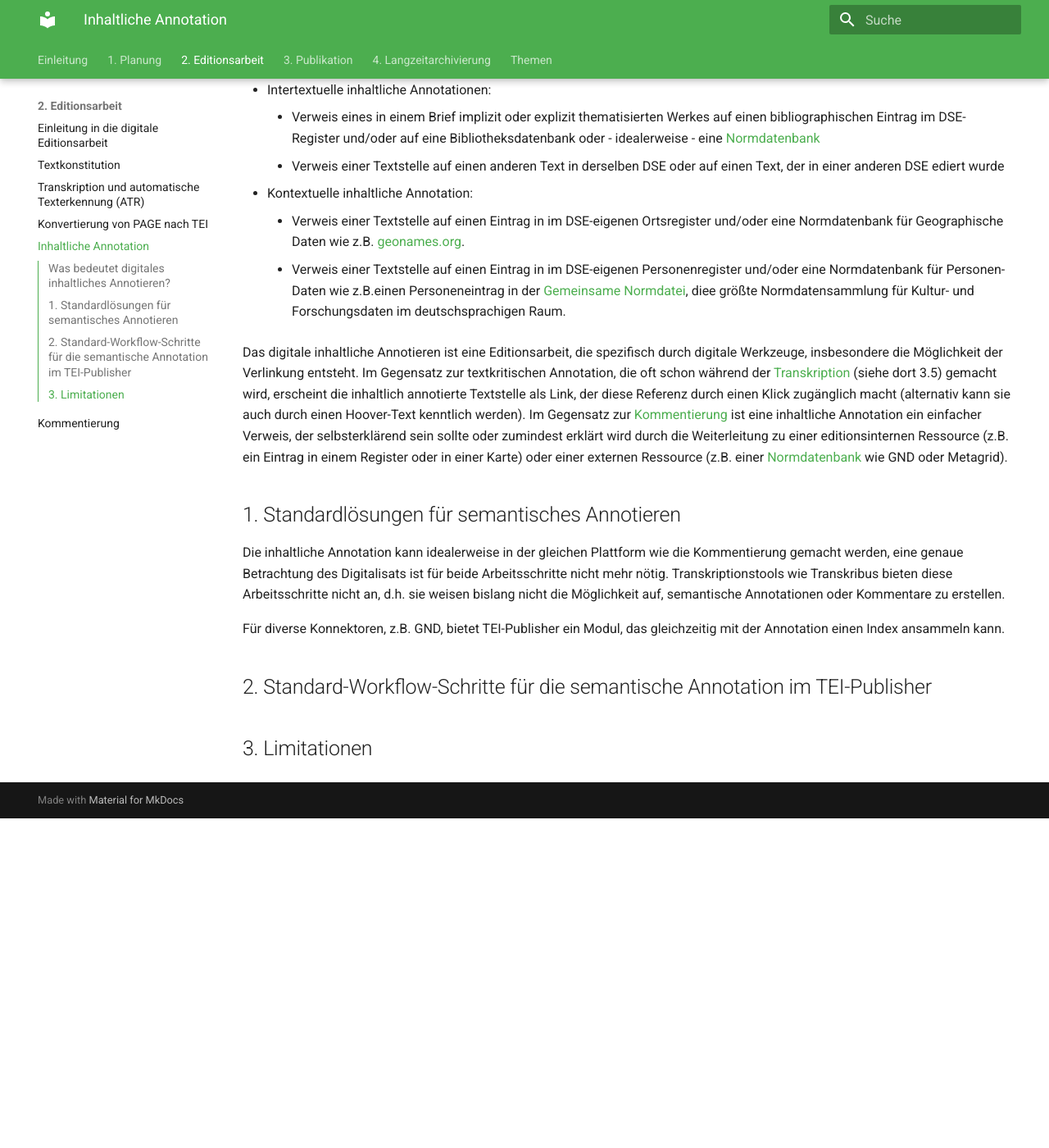
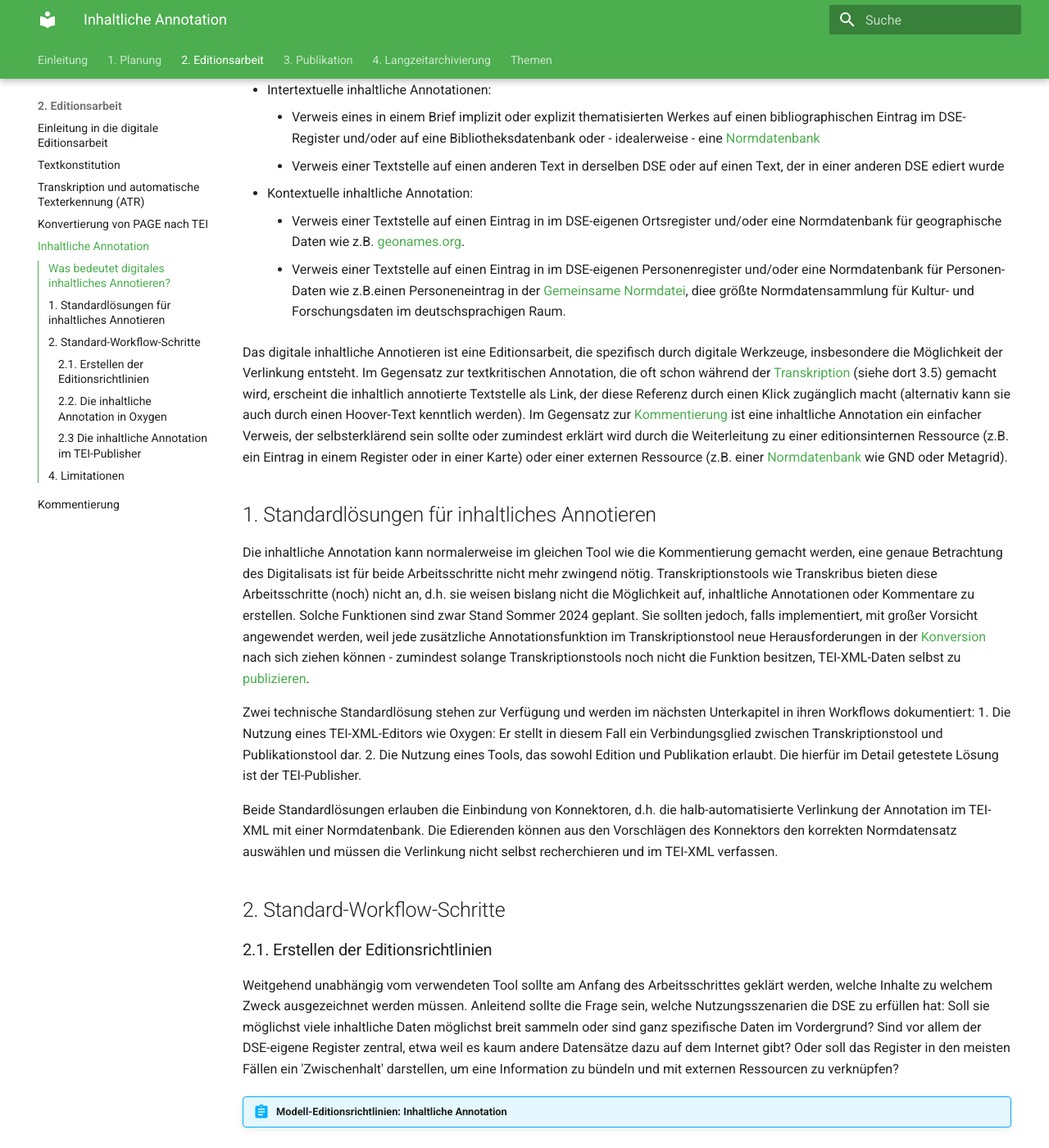
Before and after one commit to zde-uzh/proto4diged-handbook, an MkDocs documentation site: the page built from docs/2_Editionsarbeit/05_semantic_annotation.md, in a window 1280 px wide and 1400 px high, scrolled down 425 px. Shown: the whole window at 82% size. Built offline with MkDocs 1.6.1 and Material for MkDocs 9.7.7, drawn with Linux system fonts in a browser that asks for light colours; before the commit the page ends 1423 px from its top, so only the background shows below that; some of the changed text lies outside the part shown.

Commit message:
Sicherungskopie

```diff
--- a/docs/2_Editionsarbeit/05_semantic_annotation.md
+++ b/docs/2_Editionsarbeit/05_semantic_annotation.md
@@ -14,17 +14,33 @@ Beispiele:
     - Verweis einer Textstelle auf einen anderen Text in derselben DSE oder auf einen Text, der in einer anderen DSE ediert wurde
 
 - Kontextuelle inhaltliche Annotation:
-    - Verweis einer Textstelle auf einen Eintrag in im DSE-eigenen Ortsregister und/oder eine Normdatenbank für Geographische Daten wie z.B. [geonames.org](geonames.org).
+    - Verweis einer Textstelle auf einen Eintrag in im DSE-eigenen Ortsregister und/oder eine Normdatenbank für geographische Daten wie z.B. [geonames.org](geonames.org).
      - Verweis einer Textstelle auf einen Eintrag in im DSE-eigenen Personenregister und/oder eine Normdatenbank für Personen-Daten wie z.B.einen Personeneintrag in der [Gemeinsame Normdatei](https://gnd.network/Webs/gnd/DE/Home/home_node.html), diee größte Normdatensammlung für Kultur- und Forschungsdaten im deutschsprachigen Raum.
 
 
 Das digitale inhaltliche Annotieren ist eine Editionsarbeit, die spezifisch durch digitale Werkzeuge, insbesondere die Möglichkeit der Verlinkung entsteht. Im Gegensatz  zur textkritischen Annotation, die oft schon während der [Transkription](03_Transkription.md) (siehe dort 3.5) gemacht wird, erscheint die inhaltlich annotierte Textstelle als Link, der diese Referenz durch einen Klick zugänglich macht (alternativ kann sie auch durch einen Hoover-Text kenntlich werden). Im Gegensatz zur [Kommentierung](06_commenting.md) ist eine inhaltliche Annotation ein einfacher Verweis, der selbsterklärend sein sollte oder zumindest erklärt wird durch die Weiterleitung zu einer editionsinternen Ressource (z.B. ein Eintrag in einem Register oder in einer Karte) oder einer externen Ressource (z.B. einer [Normdatenbank](Themen/authority.md) wie GND oder Metagrid).
 
-## 1. Standardlösungen für semantisches Annotieren
-Die inhaltliche Annotation kann idealerweise in der gleichen Plattform wie die Kommentierung gemacht werden, eine genaue Betrachtung des Digitalisats ist für beide Arbeitsschritte nicht mehr nötig. Transkriptionstools wie Transkribus bieten diese Arbeitsschritte nicht an, d.h. sie weisen bislang nicht die Möglichkeit auf, semantische Annotationen oder Kommentare zu erstellen.
+## 1. Standardlösungen für inhaltliches Annotieren
+Die inhaltliche Annotation kann normalerweise im gleichen Tool wie die Kommentierung gemacht werden, eine genaue Betrachtung des Digitalisats ist für beide Arbeitsschritte nicht mehr zwingend nötig. Transkriptionstools wie Transkribus bieten diese Arbeitsschritte (noch) nicht an, d.h. sie weisen bislang nicht die Möglichkeit auf, inhaltliche Annotationen oder Kommentare zu erstellen. Solche Funktionen sind zwar Stand Sommer 2024 geplant. Sie sollten jedoch, falls implementiert, mit großer Vorsicht angewendet werden, weil jede zusätzliche Annotationsfunktion im Transkriptionstool neue Herausforderungen in der [Konversion](04_converting.md) nach sich ziehen können - zumindest solange Transkriptionstools noch nicht die Funktion besitzen, TEI-XML-Daten selbst zu [publizieren](docs/3_Publikation/01_introduction_publication.md).
 
-Für diverse Konnektoren, z.B. GND, bietet TEI-Publisher ein Modul, das gleichzeitig mit der Annotation einen Index ansammeln kann.
+Zwei technische Standardlösung stehen zur Verfügung und werden im nächsten Unterkapitel in ihren Workflows dokumentiert:
+1. Die Nutzung eines TEI-XML-Editors wie Oxygen: Er stellt in diesem Fall ein Verbindungsglied zwischen Transkriptionstool und Publikationstool dar.
+2. Die Nutzung eines Tools, das sowohl Edition und Publikation erlaubt. Die hierfür im Detail getestete Lösung ist der TEI-Publisher.
 
-## 2. Standard-Workflow-Schritte für die semantische Annotation im TEI-Publisher
+Beide Standardlösungen erlauben die Einbindung von Konnektoren, d.h. die halb-automatisierte Verlinkung der Annotation im TEI-XML mit einer Normdatenbank. Die Edierenden können aus den Vorschlägen des Konnektors den korrekten Normdatensatz auswählen und müssen die Verlinkung nicht selbst recherchieren und im TEI-XML verfassen.
 
-## 3. Limitationen
+## 2. Standard-Workflow-Schritte
+
+### 2.1. Erstellen der Editionsrichtlinien
+Weitgehend unabhängig vom verwendeten Tool sollte am Anfang des Arbeitsschrittes geklärt werden, welche Inhalte zu welchem Zweck ausgezeichnet werden müssen. Anleitend sollte die Frage sein, welche Nutzungsszenarien die DSE zu erfüllen hat: Soll sie möglichst viele inhaltliche Daten möglichst breit sammeln oder sind ganz spezifische Daten im Vordergrund? Sind vor allem der DSE-eigene Register zentral, etwa weil es kaum andere Datensätze dazu auf dem Internet gibt? Oder soll das Register in den meisten Fällen ein 'Zwischenhalt' darstellen, um eine Information zu bündeln und mit externen Ressourcen zu verknüpfen?
+
+
+!!! abstract "Modell-Editionsrichtlinien: Inhaltliche Annotation"
+
+### 2.2. Die inhaltliche Annotation in Oxygen
+
+Nach dem Import der TEI-XML-Daten in den Editor
+
+### 2.3 Die inhaltliche Annotation im TEI-Publisher
+
+## 4. Limitationen
```
